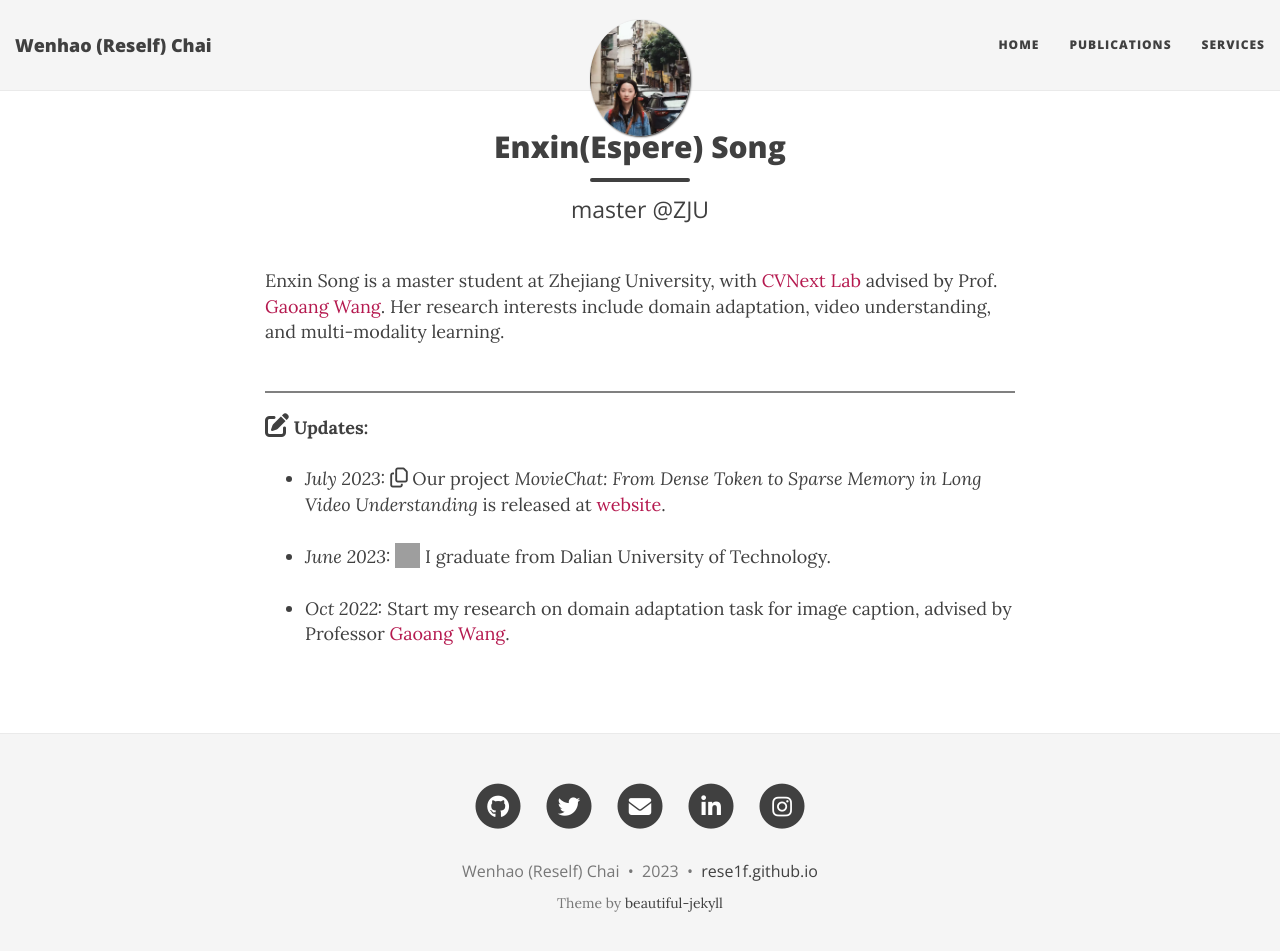
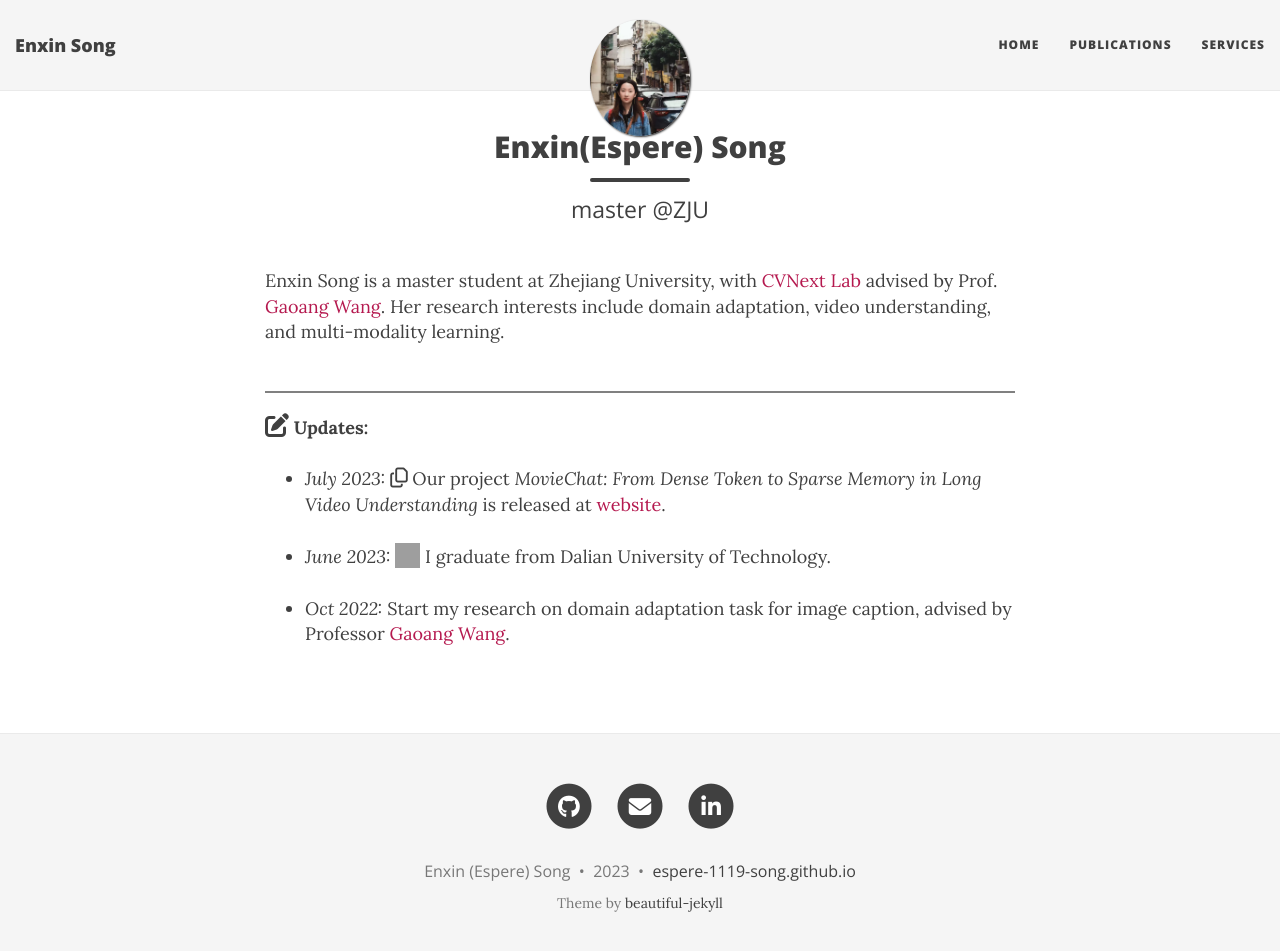
Before and after one commit to hikomal/hikomal.github.io, a Jekyll site: the page built from index.html, in a window 1280 px wide and 964 px high. Shown: the top 951 px of the window. Built offline with Jekyll 4.4.1, drawn with Linux system fonts in a browser that asks for light colours; nearby versions of some CDN libraries; the list of posts is cut into pages by our own code; grey boxes are pictures that could not be loaded.

Commit message:
Update _config.yml

```diff
--- a/_config.yml
+++ b/_config.yml
@@ -4,7 +4,7 @@
 # baseurl is the website's URL without the hostname
 
 # If you are building a simple GitHub user page (http://username.github.io) then use these settings:
-url: "https://rese1f.github.io"
+url: "https://espere-1119-song.github.io"
 baseurl: ""
 
 # If you are building a GitHub project page then use these settings:
@@ -14,7 +14,7 @@ baseurl: ""
 # Of course don't forget to change the username and projectname to YOUR username and project
 
 # Name of website
-title: Wenhao (Reself) Chai
+title: Enxin Song
 
 # Short description of your site
 description:
@@ -42,10 +42,10 @@ avatar: "/static/imgs/avatar.png"
 # Change all these values or delete the ones you don't want.
 # Important: you must keep the "name" parameter, everything else you can remove
 author:
-  name:  Wenhao (Reself) Chai
-  email: "reselfchai@gmail.com"
-  github: rese1f
-  linkedin: wenhao-chai-658274238
+  name:  Enxin (Espere) Song
+  email: "enxin.song.dut@gmail.com"
+  github: espere-1119-song
+  linkedin: 恩欣-宋-57b471286
   twitter: re5e1f
   instagram: rese1f
 
@@ -54,7 +54,7 @@ footer-links-active:
   rss: false
   facebook: false
   email: true
-  twitter: true
+  twitter: false
   google-plus: false
   github: true
   reddit: false
@@ -62,21 +62,21 @@ footer-links-active:
   xing: false
   stackoverflow: false
   snapchat: false
-  instagram: true
+  instagram: false
   youtube: false
   spotify: false
   telephone: false
 
 # Select which share links to show in posts
 share-links-active:
-  twitter: true
-  facebook: true
+  twitter: false
+  facebook: false
   google: true
   linkedin: true
 
 # How to display the link to the website in the footer
 # Remove this if you don't want a link in the footer
-url-pretty: "rese1f.github.io"  # eg. "deanattali.com/beautiful-jekyll"
+url-pretty: "espere-1119-song.github.io"  # eg. "deanattali.com/beautiful-jekyll"
 
 # --- Misc --- #
 # Fill in your Disqus shortname (NOT the userid) if you want to support Disqus comments
```
